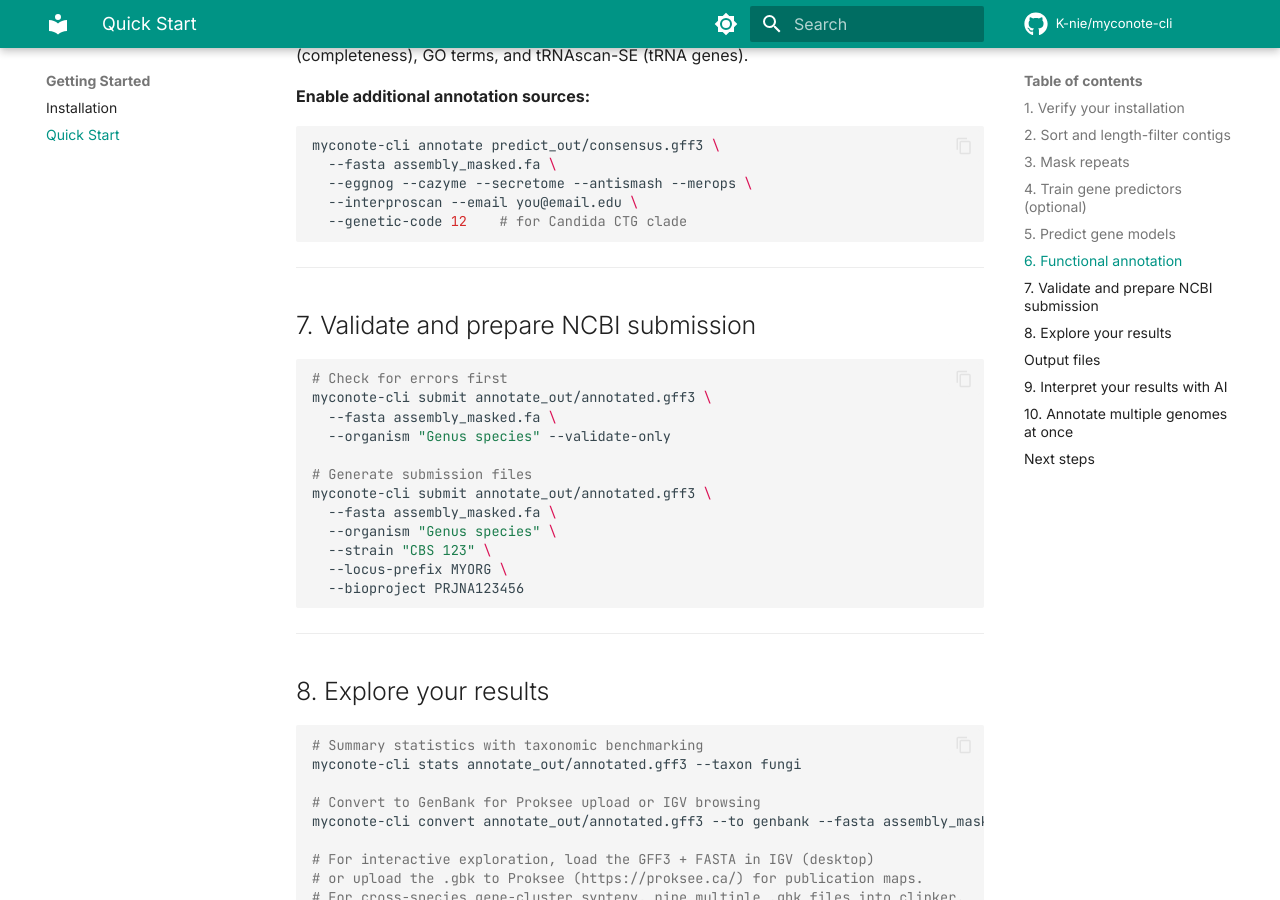
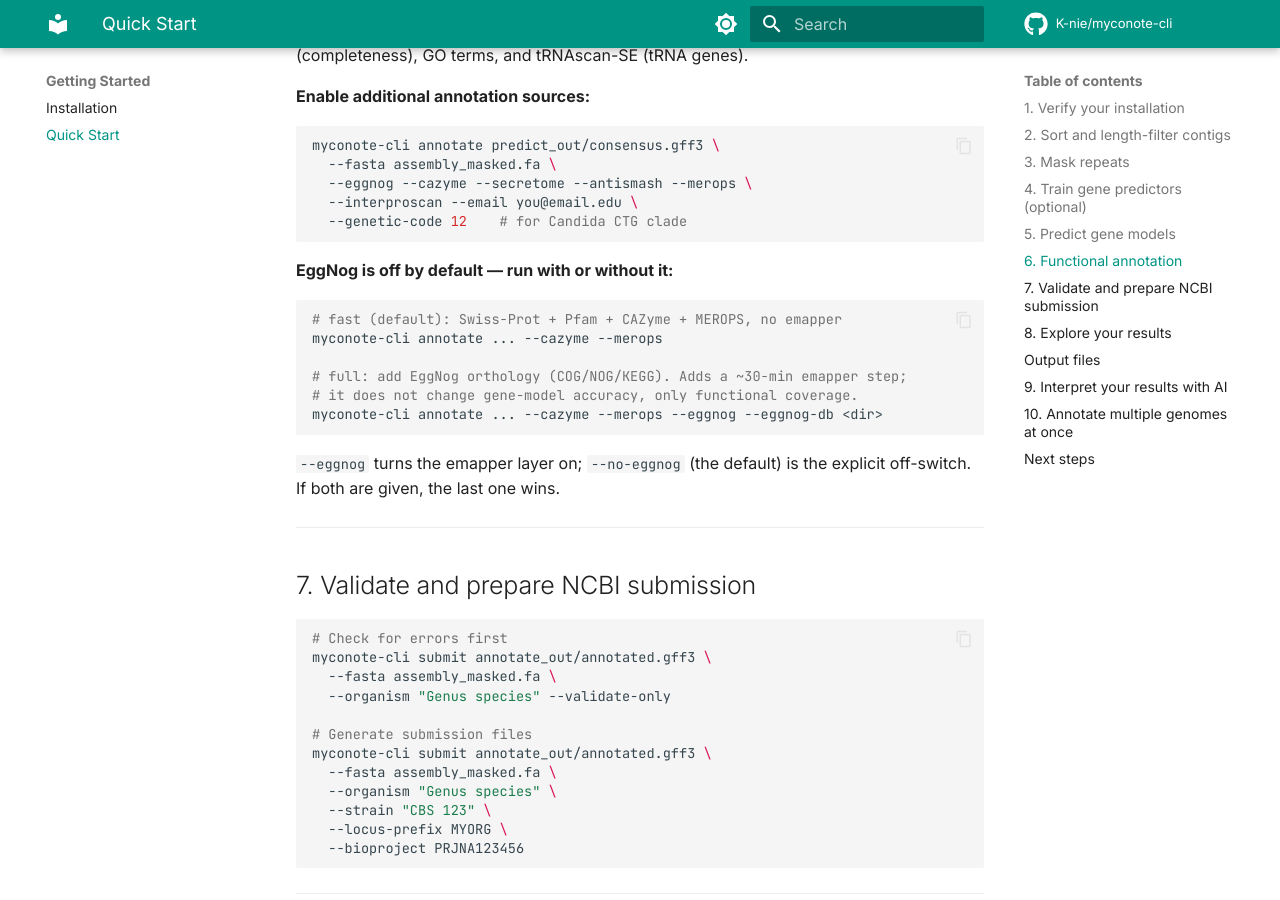
Before and after one commit to K-nie/myconote-cli, an MkDocs documentation site: the page built from docs/quickstart.md, in a window 1280 px wide and 900 px high, scrolled down 2430 px. Built offline with MkDocs 1.6.1 and Material for MkDocs 9.7.7, drawn with Linux system fonts in a browser that asks for light colours; comment, search, counter and statistics services are not loaded; the version menu is left out.

Commit message:
docs: document --no-eggnog + fast/full annotation tiers; fix 'eggNOG by default' claim
EggNog is opt-in (off by default), not default-on — correct the README
completeness bullet and document the --eggnog / --no-eggnog toggle and the
fast (no-emapper) vs full (with-emapper) annotation choice in quickstart.

````diff
--- a/docs/quickstart.md
+++ b/docs/quickstart.md
@@ -113,6 +113,18 @@ myconote-cli annotate predict_out/consensus.gff3 \
   --genetic-code 12    # for Candida CTG clade
 ```
 
+**EggNog is off by default — run with or without it:**
+```bash
+# fast (default): Swiss-Prot + Pfam + CAZyme + MEROPS, no emapper
+myconote-cli annotate ... --cazyme --merops
+
+# full: add EggNog orthology (COG/NOG/KEGG). Adds a ~30-min emapper step;
+# it does not change gene-model accuracy, only functional coverage.
+myconote-cli annotate ... --cazyme --merops --eggnog --eggnog-db <dir>
+```
+`--eggnog` turns the emapper layer on; `--no-eggnog` (the default) is the
+explicit off-switch. If both are given, the last one wins.
+
 ---
 
 ## 7. Validate and prepare NCBI submission
````
Also changed, not shown: README.md (+8 -2 lines).
